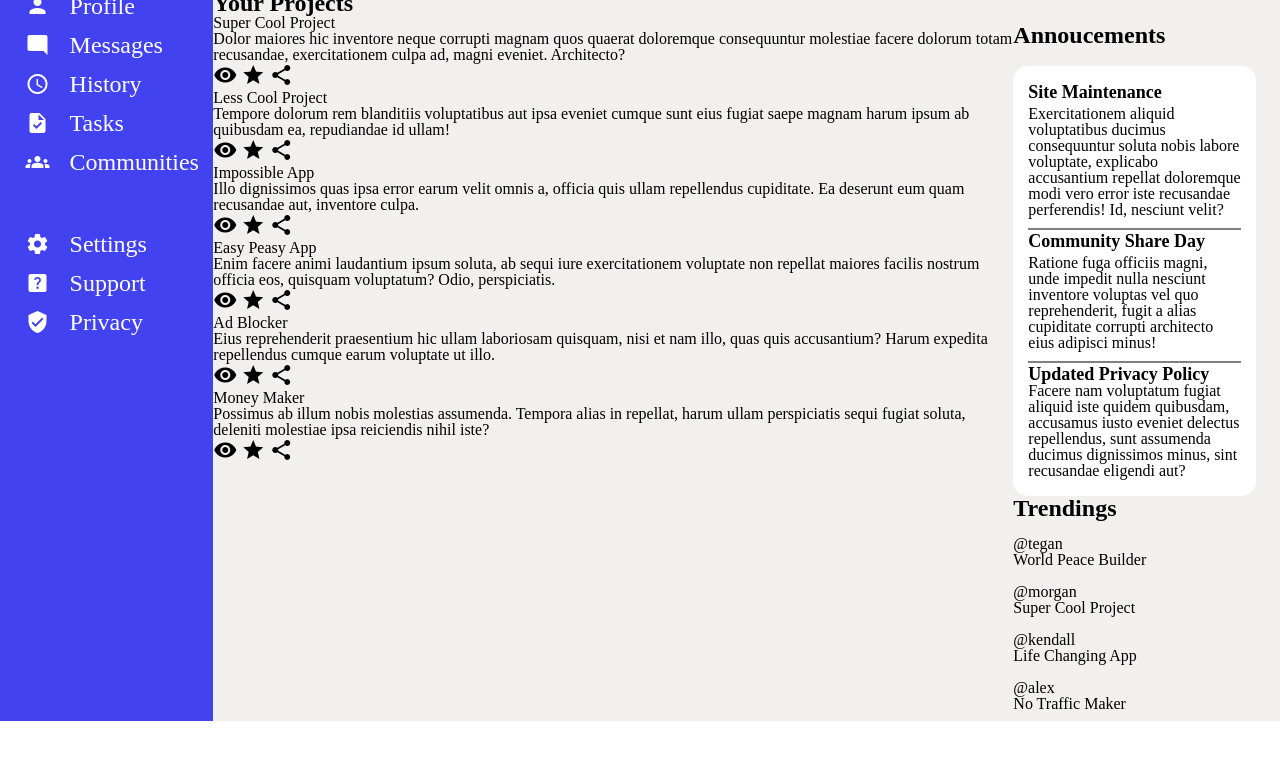
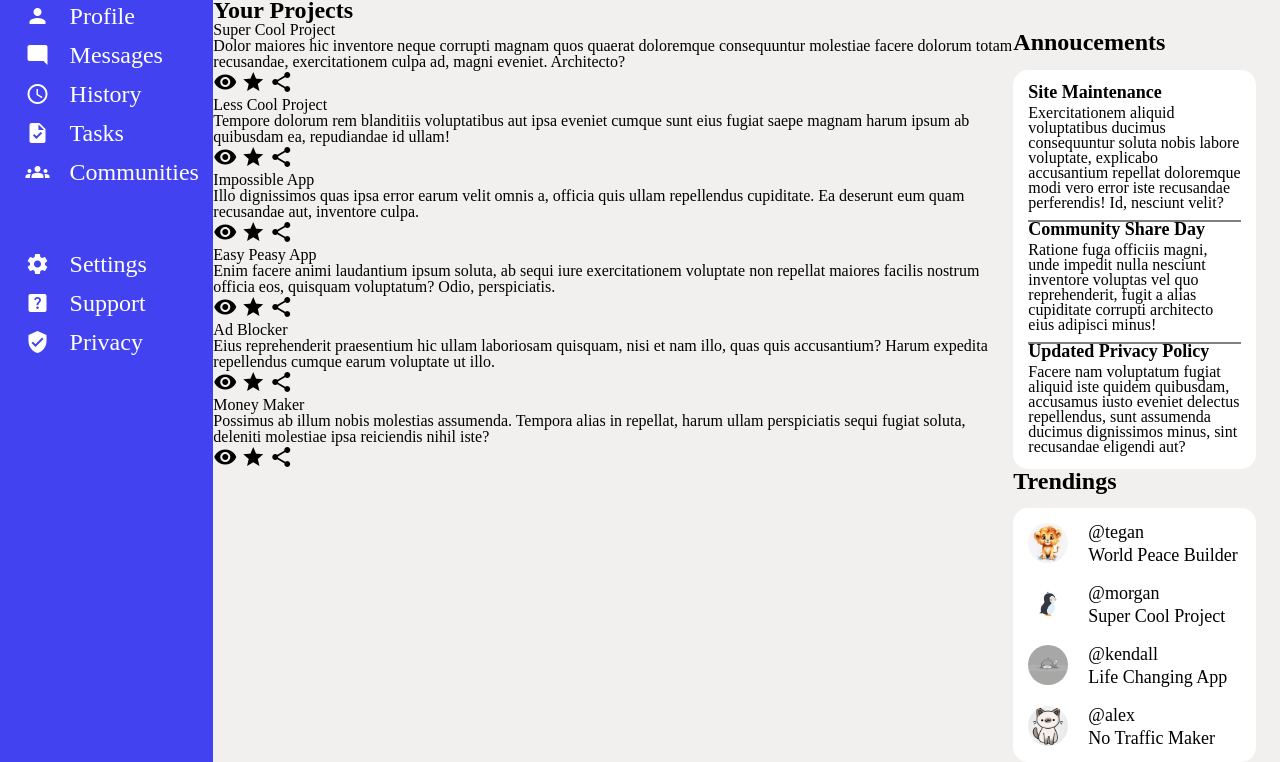
Before and after one commit to Bruno-fmaciel/admin-dashboard, a plain HTML site: page index.html in a window 1280 px wide. Shown: the part 155-917 px from the top of the page. Before the commit the page ends 876 px from the top, so only its background shows below. Drawn offline with Linux system fonts and the light colour scheme.

Commit message:
Add trendings css

```diff
--- a/index.html
+++ b/index.html
@@ -133,25 +133,35 @@
 
             <div class="trendings">
                 <p class="annoucement">Trendings</p>
+                    <div class="trend-container">
                         <div class="trending">
-                    <img src="" alt="">
+                            <img src="/imgs/lion-profile.jpg" alt="" class="friend">
+                            <div class="trend-text">
                                 <p>@tegan</p>
                                 <p>World Peace Builder</p>
                             </div>
+                        </div>
                         <div class="trending">
-                    <img src="" alt="">
+                            <img src="/imgs/penguin-profile.jpg" alt="" class="friend">
+                            <div class="trend-text">
                                 <p>@morgan</p>
                                 <p>Super Cool Project</p>
                             </div>
+                        </div>
                         <div class="trending">
-                    <img src="" alt="">
+                            <img src="/imgs/shark-profile.jpg" alt="" class="friend">
+                            <div class="trend-text">
                                 <p>@kendall</p>
                                 <p>Life Changing App</p>
                             </div>
+                        </div>
                         <div class="trending">
-                    <img src="" alt="">
+                            <img src="/imgs/cat-profile.jpg" alt="" class="friend">
+                            <div class="trend-text">
                                 <p>@alex</p>
                                 <p>No Traffic Maker</p>
+                            </div>
+                        </div>
                 </div>
             </div>
         </div>
--- a/styles.css
+++ b/styles.css
@@ -202,6 +202,14 @@ div.annoucement {
     gap: 5px;
     padding-bottom: 10px;
     border-bottom: 2px solid gray;
+    line-height: 15px;
+}
+
+div.annoucement- {
+    display: flex;
+    flex-direction: column;
+    gap: 5px;
+    line-height: 15px;
 }
 
 p.title {
@@ -210,6 +218,28 @@ p.title {
 
 .trending {
     grid-area: trending;
+    display: flex;
+    align-items: center;
+    gap: 20px;
+}
+
+div.trendings {
+    display: flex;
+    flex-direction: column;
+    justify-content: center;
+    gap: 15px;
+    margin-right: 3vh;
+}
+
+div.trend-container {
+    background: white;
+    display: flex;
+    flex-direction: column;
+    justify-content: space-evenly;
+    font-size: 18px;
+    padding: 15px;
+    border-radius: 15px;
+    gap: 20px;
 }
 
 div.logo {
@@ -258,3 +288,14 @@ div.logo>p {
 i#logo {
     font-size: 4vh;
 }
+
+img.friend {
+    height: 5vh;
+    border-radius: 50px;
+}
+
+div.trend-text {
+    display: flex;
+    flex-direction: column;
+    gap: 5px;
+}
```
Also changed, not shown: imgs/cat-profile.jpg (added), imgs/lion-profile.jpg (added), imgs/penguin-profile.jpg (added), imgs/shark-profile.jpg (added), 4 other files. Lines whose indentation alone changed are shown as unchanged.
